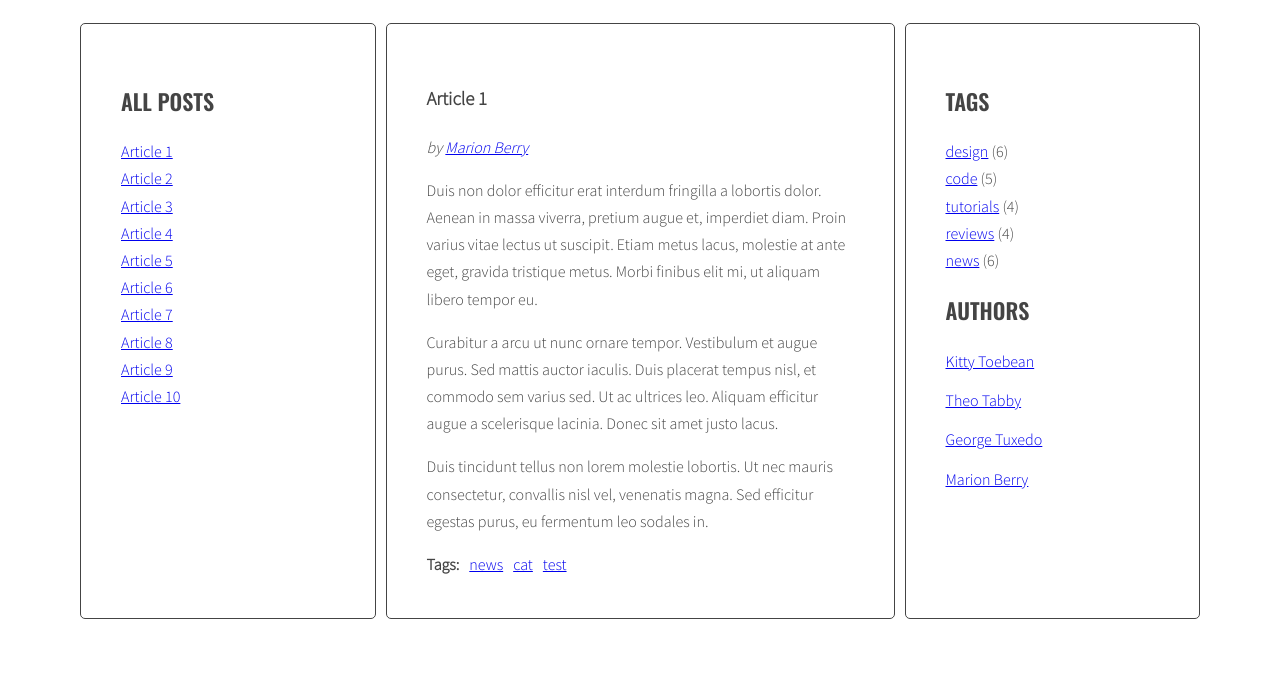
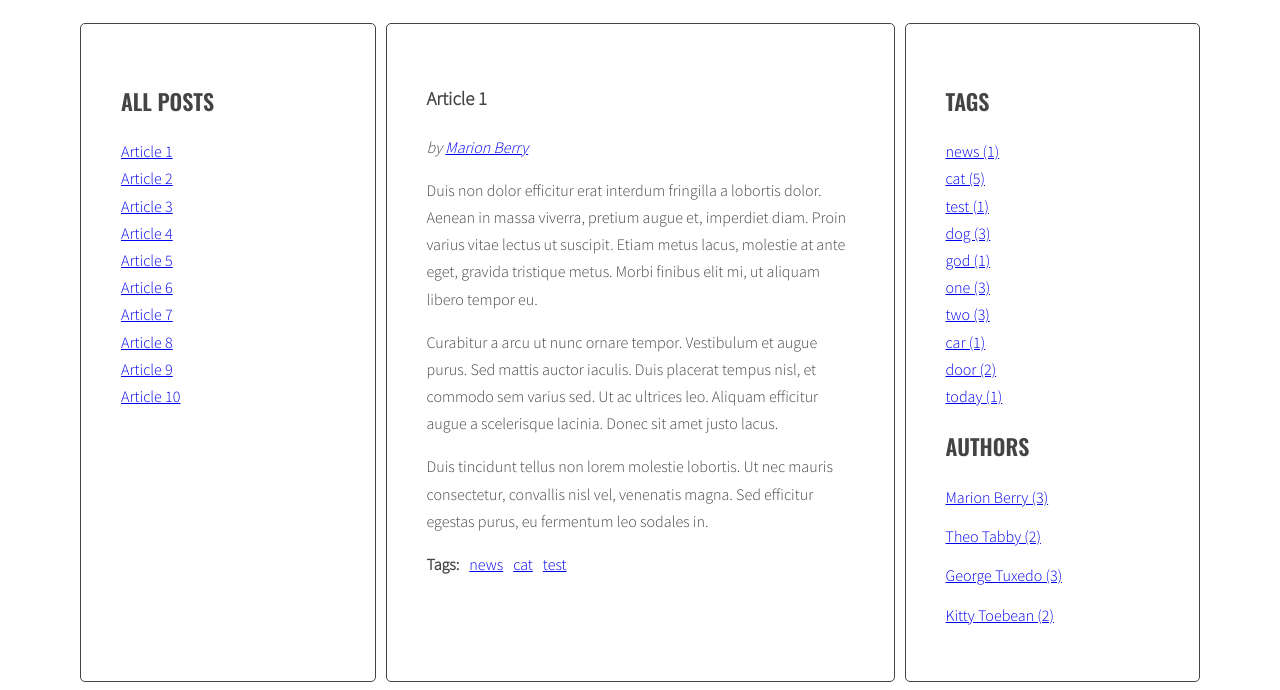
Before and after one commit to BartekKosior/javascript-blog, a website: page index.html in a window 1280 px wide. Shown: the part 220-910 px from the top of the page. Before the commit the page ends 847 px from the top, so only its background shows below. Drawn offline with nearby package versions, Linux system fonts and the light colour scheme.

Commit message:
Add cloud of tags

```diff
--- a/index.html
+++ b/index.html
@@ -191,11 +191,7 @@
             <aside class="sidebar">
               <h2 class="section-title">Tags</h2>
               <ul class="list tags">
-                <li><a href="#">design</a> <span>(6)</span></li>
-                <li><a href="#">code</a> <span>(5)</span></li>
-                <li><a href="#">tutorials</a> <span>(4)</span></li>
-                <li><a href="#">reviews</a> <span>(4)</span></li>
-                <li><a href="#">news</a> <span>(6)</span></li>
+
               </ul>
               <h2 class="section-title">Authors</h2>
               <ul class="list authors">
--- a/js/script.js
+++ b/js/script.js
@@ -6,7 +6,7 @@
   });*/
 
   const titleClickHandler = function(event){
-    event.preventDefault();                    /* zapobiec domyśnej akcji */
+    event.preventDefault();                    /* zapobiec domyśnej akcji - przejscie do gory strony */  /* ????????????? po co ? */
     const clickedElement = this;
     console.log('Link was clicked!');
     console.log('clickedElement (with plus): ' + clickedElement);
@@ -47,10 +47,12 @@
 
   const optArticleSelector = '.post',
     optTitleSelector = '.post-title',
-    optTitleListSelector = '.titles';
-    optArticleTagsSelector = '.post-tags .list';
-    optArticleAuthorSelector = '.post-author';
-
+    optTitleListSelector = '.titles',
+    optArticleTagsSelector = '.post-tags .list',
+    optArticleAuthorSelector = '.post-author',
+    optTagsListSelector = '.tags.list',
+    optCloudClassCount = '5',
+    optCloudClassPrefix = 'tag-size-';
 
 
   function generateTitleLinks(customSelector = ''){    /*argument customSelector, który domyślnie jest pustym ciągiem znaków. */
@@ -60,7 +62,7 @@
     titleList.innerHTML = '';  /* usunięcie zawartości listy linków  */
 
     /* [DONE] find all the articles and save them to variable: articles */
-    const articles = document.querySelectorAll(optArticleSelector + customSelector); /*zapisz do stałej articles odniesienie do wszystkich elementów pasujących do selektora zapisanego w stałej optArticleSelector */
+    const articles = document.querySelectorAll(optArticleSelector + customSelector); /* ???????????????? po co customSelector  */  /*zapisz do stałej articles odniesienie do wszystkich elementów pasujących do selektora zapisanego w stałej optArticleSelector */
     console.log('articles:', articles);
     console.log('customSelector:', customSelector);
     let html = '';
@@ -72,7 +74,7 @@
       const articleTitle = article.querySelector(optTitleSelector).innerHTML;
 
       /* [DONE] create HTML of the link */
-      const linkHTML = '<li><a href="#' + articleId + '"><span>' + articleTitle + '</span></a></li>';
+      const linkHTML = '<li><a href="#' + articleId + '"><span>' + articleTitle + '</span></a></li>';  /* ??????????????  czemu span ? */
       console.log('linkHTML:', linkHTML);
 
       /* [DONE] insert link into titleList */
@@ -90,8 +92,38 @@
 
 
 
+  /* Znalezienie skrajnych liczb wystąpien tagów */
+  /* funk ma znalezc najmn i najw liczbę wystąpień. Te 2 liczby mają zostać zwrócone w post obiektu, który będzie zawierał dwa klucze: max i min */
+  function calculateTagsParams(tags){
+    const params = {'max':0,'min':999999}
+    for(let tag in tags){
+      console.log(tag + ' is used ' + tags[tag] + ' times');
+      if(tags[tag] > params.max){
+        params.max = tags[tag];
+      }
+      if(tags[tag] < params.min){
+        params.min = tags[tag];
+      }
+    }
+    return params;
+  }
+
+
+  function calculateTagClass(count,params){
+    const normalizedCount = count - params.min;
+    const normalizedMax = params.max - params.min;
+    const percentage = normalizedCount / normalizedMax;
+    const classNumber = Math.floor( percentage * (optCloudClassCount - 1) + 1 );
+    return('tag-size-'+classNumber);
+  }
+
+
+
   function generateTags(){
     console.log('Function generateTags work !!!');
+    /* [NEW] create a new variable allTags with an empty /array/ object   */  /* utwórz nową zmienną allTags z pustą /tablicą/  obiektem  */
+    let allTags = {};
+
     /* [DONE] find all articles */
     const articles = document.querySelectorAll(optArticleSelector);
 
@@ -116,19 +148,57 @@
       for(let tag of tags){
 
         /* [DONE] generate HTML of the link */
-        const linkHtml = '<li><a href = "#tag-'+tag+'">'+tag+'</a></li>';
+        const linkHTML = '<li><a href = "#tag-'+tag+'">'+tag+'</a></li>';
+        console.log('linkHTML - tag:', linkHTML);
 
         /* [DONE] add generated code to html variable */
-        html = html + linkHtml;
+        html = html + linkHTML;
+
+        /* [NEW] check if this link is NOT already in allTags */
+        /*if(allTags.indexOf(linkHTML) == -1){                               tablica */
+        if(!allTags[tag]) { /* "jeśli allTags NIE MA klucza tag" */      /* zmiana na obiekt */   /* ????????????????????????????? */
+
+          /* [NEW] add generated code to allTags /array/ object */
+          /* allTags.push(linkHTML);                                     tablica  */
+          allTags[tag] = 1; /* zmiana na obiekt */ /* w obiekcie allTags nie ma jeszcze danego tagu. Wtedy licznik wystąpień tego tagu ustawiony na 1 */
+          } else {          /* dodanie else */
+          allTags[tag]++; /* znaki ++ zwiększają liczbę o 1 - jesli tag już znajduje się w allTags, zwiększamy licznik wystąpień o 1  */
+        }
       }
       /* END LOOP: for each tag */
 
       /* [DONE] insert HTML of all the links into the tags wrapper */
-      tagsList.innerHTML = html;
+      tagsList.innerHTML = html;                                           /* ?????????? */
     }
     /* END LOOP: for every article: */
+    /* [NEW] find list of tags in right column */
+    const tagList = document.querySelector('.tags');
+
+    /* [NEW] add html from allTags to tagList */
+    // tagList.innerHTML = allTags.join(' ');
+    /*console.log('allTags:', allTags); */
+
+    const tagsParams = calculateTagsParams(allTags);
+    console.log('tagsParams:', tagsParams)
+
+    /* [NEW] create variable for all links HTML code */
+    let allTagsHTML = '';
+
+    /* [NEW] START LOOP: for each tag in allTags: */
+    for(let tag in allTags){
+      /* [NEW] generate code of a link and add it to allTagsHTML */
+      /* allTagsHTML += tag + ' (' + allTags[tag] + ') '; */
+      const tagLinkHTML = '<li> <a href="#tag-' + tag + '" class="' + calculateTagClass(allTags[tag], tagsParams) + '">' +tag+ ' (' +allTags[tag]+ ') </a></li>';
+      console.log('tagLinkHTML:', tagLinkHTML);
+      allTagsHTML += tagLinkHTML;
+    }
+    /* [NEW] END LOOP: for each tag in allTags: */
+
+    /*[NEW] add HTML from allTagsHTML to tagList */
+    tagList.innerHTML = allTagsHTML;
+
   }
-    generateTags();
+  generateTags();
 
 
 
@@ -195,21 +265,55 @@
   function generateAuthors(){
     console.log('Function generateAuthors work !!!');
 
+    let allAuthors = {};
     /* [DONE] find all authors */
     const articles = document.querySelectorAll(optArticleSelector);
 
     /* START LOOP: for every article: */
     for(let article of articles){
 
-      /* [DONE] find tags wrapper */
+      /* [DONE] find authors wrapper */
       const authorWrapper = article.querySelector(optArticleAuthorSelector);
+
+      /* [DONE]      */
       const author = article.getAttribute('data-author');
-
       const linkHtml = 'by <a href = "#author-'+author+'">'+author+'</a>';
       console.log('linkHtml:', linkHtml);
       /* [DONE] add generated code to html variable */
       authorWrapper.innerHTML = linkHtml;
+
+      if(!allAuthors[author]) {
+
+          allAuthors[author] = 1;
+          } else {
+          allAuthors[author]++;
+        }
     }
+
+    const authorList = document.querySelector('.authors');
+
+    /* [NEW] add html from allTags to tagList */
+    // tagList.innerHTML = allTags.join(' ');
+    /*console.log('allTags:', allTags); */
+
+
+    /* [NEW] create variable for all links HTML code */
+    let allAuthorsHTML = '';
+
+    /* [NEW] START LOOP: for each tag in allTags: */
+    for(let author in allAuthors){
+      /* [NEW] generate code of a link and add it to allTagsHTML */
+      /* allTagsHTML += tag + ' (' + allTags[tag] + ') '; */
+      const authorLinkHTML = '<li> <a href="#author-' + author + '">' +author+ ' (' +allAuthors[author]+ ') </a></li>';
+      console.log('authorLinkHTML:', authorLinkHTML);
+      allAuthorsHTML += authorLinkHTML;
+    }
+    /* [NEW] END LOOP: for each tag in allTags: */
+
+    /*[NEW] add HTML from allTagsHTML to tagList */
+    authorList.innerHTML = allAuthorsHTML;
+
+
   }
   generateAuthors();
 
@@ -274,4 +378,6 @@
   addClickListenersToAuthors();
 
 
+
+
 }
```
